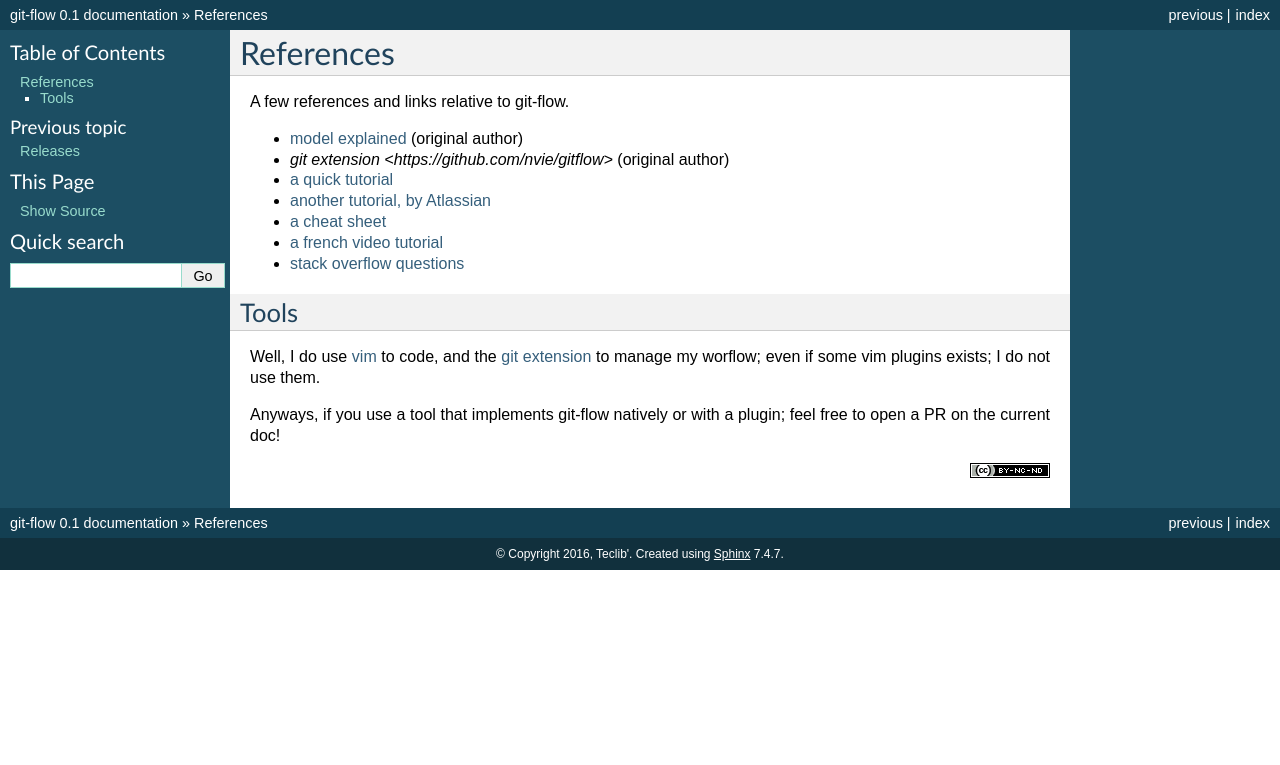
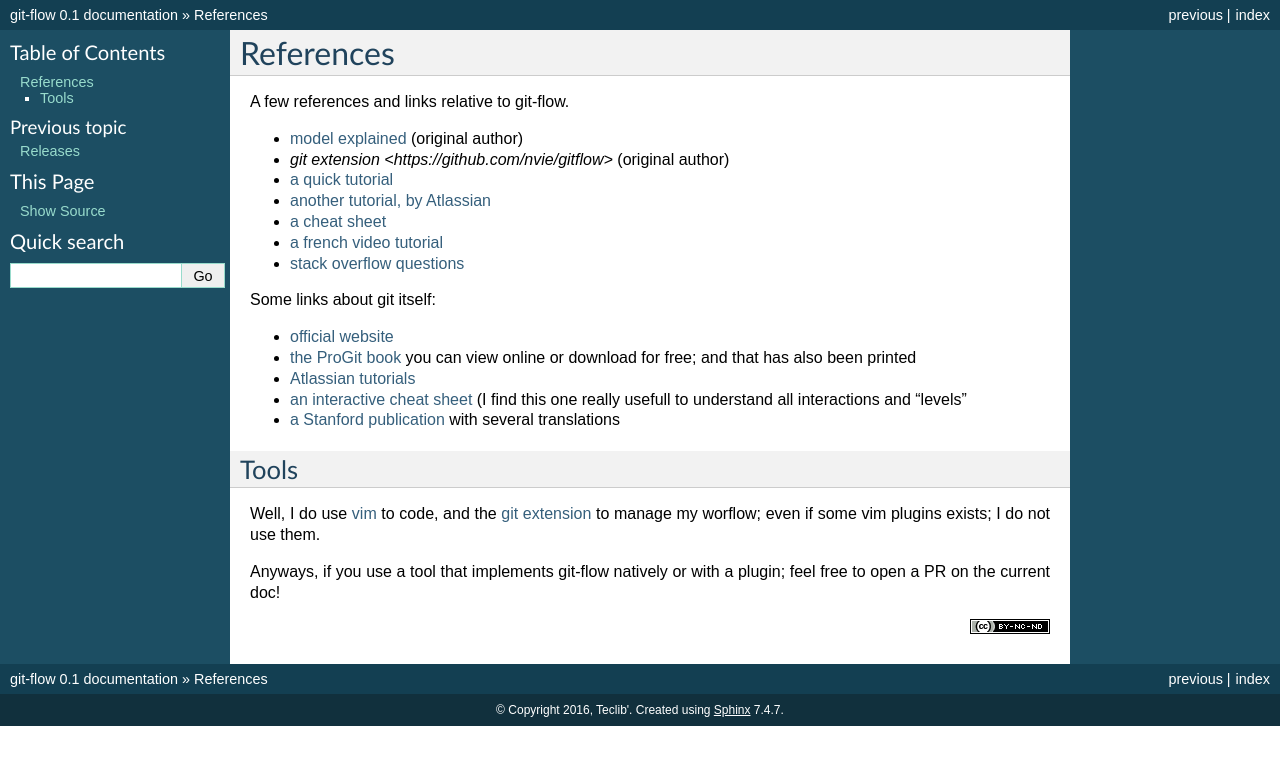
Before and after one commit to TECLIB/gitflow-doc, a Sphinx documentation site: the page built from source/references.rst, in a window 1280 px wide. Shown: the top 765 px of the page. Built offline with Sphinx 7.4.7, drawn with Linux system fonts in a browser that asks for light colours.

Commit message:
Add git references

```diff
--- a/source/references.rst
+++ b/source/references.rst
@@ -11,6 +11,16 @@ A few references and links relative to git-flow.
 * `a french video tutorial <https://www.grafikart.fr/formations/git/git-flow>`_
 * `stack overflow questions <http://stackoverflow.com/questions/tagged/git-flow>`_
 
+.. _gitdoc:
+
+Some links about git itself:
+
+* `official website <https://git-scm.com/>`_
+* `the ProGit book <https://git-scm.com/book>`_ you can view online or download for free; and that has also been printed
+* `Atlassian tutorials <https://www.atlassian.com/git/tutorials/learn-git-with-bitbucket-cloud>`_
+* `an interactive cheat sheet <http://ndpsoftware.com/git-cheatsheet.html>`_ (I find this one really usefull to understand all interactions and "levels"
+* `a Stanford publication <http://www-cs-students.stanford.edu/~blynn/gitmagic/>`_ with several translations
+
 Tools
 -----
 
```
Also changed, not shown: 1 other file.
